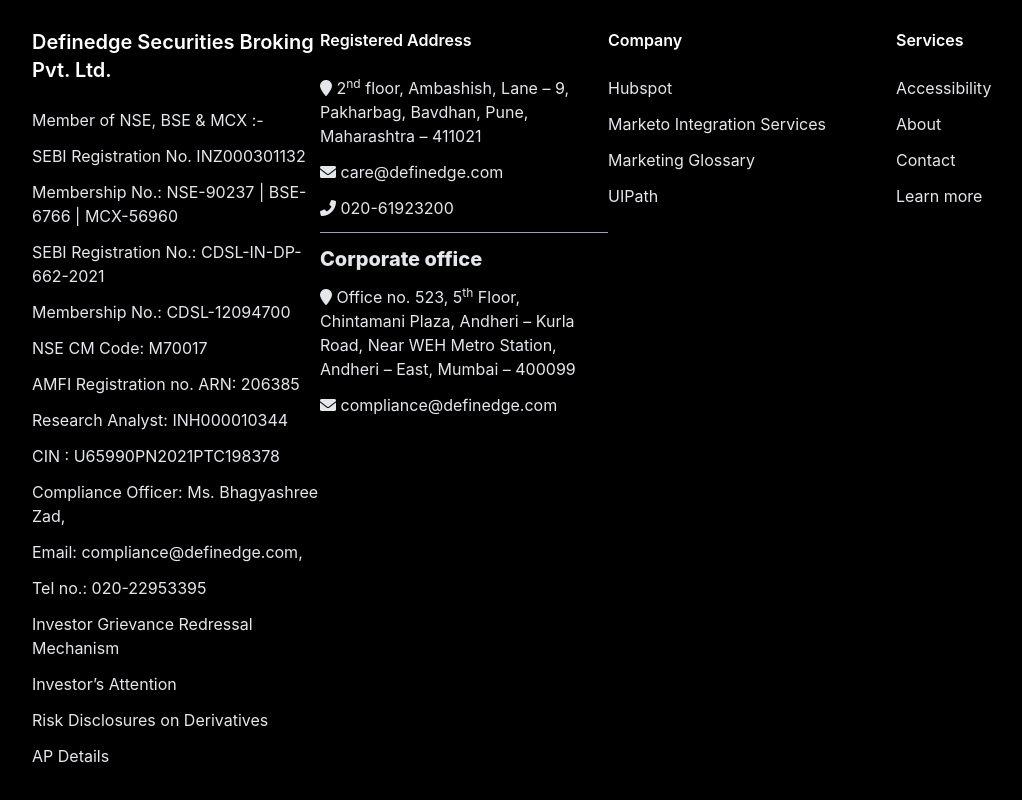
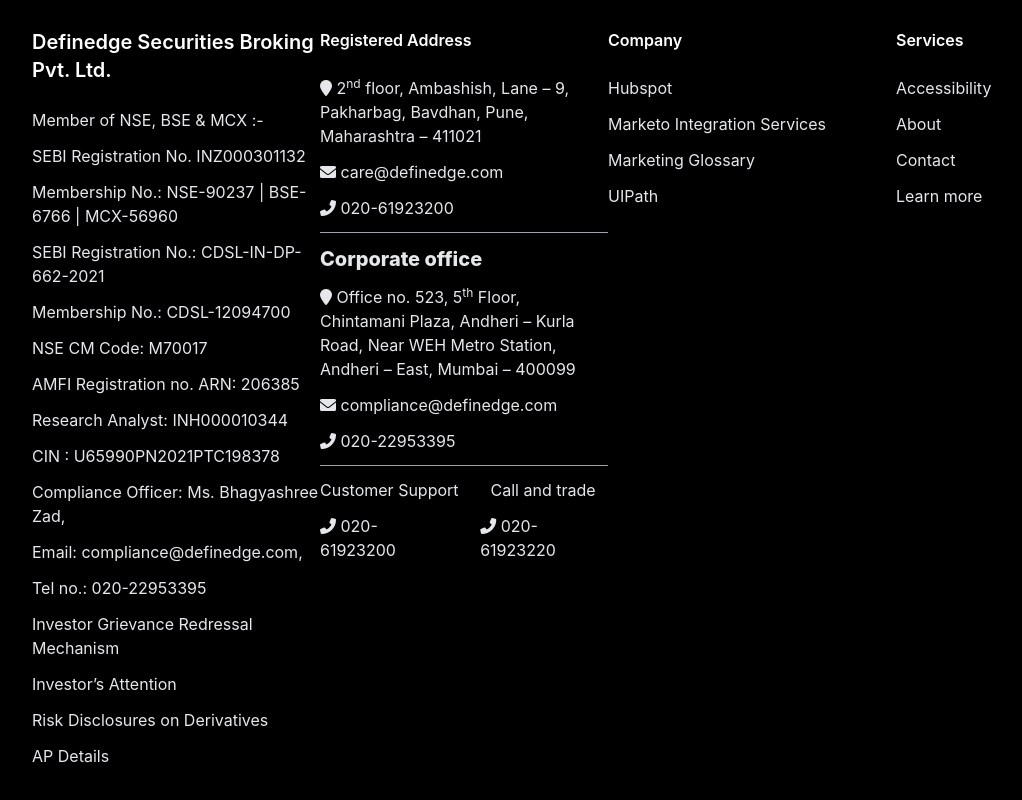
Before and after one commit to pritamDefinedge/definedge, a Vue app: page / in a window 1280 px wide. Shown: the part 8561-9361 px from the top of the page, without its empty margins (32-1054 px from the left). Built offline with nearby package versions, Linux system fonts and the light colour scheme.

Commit message:
footer testimonial

```diff
--- a/src/pages/layout/Footer.vue
+++ b/src/pages/layout/Footer.vue
@@ -276,7 +276,7 @@
             <li>
               <a
                 href="javascript:void(0)"
-                class="text-gray-200  hover:text-white"
+                class="text-gray-200 hover:text-white"
                 ><p class="xmsonormal">
                   <i class="fa fa-map-marker"></i> Office no. 523, 5<sup
                     >th</sup
@@ -287,7 +287,28 @@
               >
             </li>
             <li>
-                <a class="text-gray-200 hover:text-white" href="mailto:compliance@definedge.com"><i class="fa fa-envelope"></i> compliance@definedge.com</a>
+              <a
+                class="text-gray-200 hover:text-white"
+                href="mailto:compliance@definedge.com"
+                ><i class="fa fa-envelope"></i> compliance@definedge.com</a
+              >
+            </li>
+            <li>
+              <a class="text-gray-200 hover:text-white" href="tel:02022953395"
+                ><i class="fa fa-phone-alt"></i> 020-22953395</a
+              >
+            </li>
+            <hr class="my-12 border-gray-400" />
+            <li class="flex gap-8">
+              <span class="text-gray-200 hover:text-white" >
+                Customer Support</span>
+              <span class="text-gray-200 hover:text-white" >
+                Call and trade</span>
+
+            </li>
+            <li class="flex gap-8">
+                <a class="text-gray-200 hover:text-white" href="tel:02061923200"><i class="fa fa-phone-alt"></i> 020-61923200</a>
+                <a class="text-gray-200 hover:text-white" href="tel:02061923220"><i class="fa fa-phone-alt"></i> 020-61923220</a>
             </li>
           </ul>
         </div>
```
